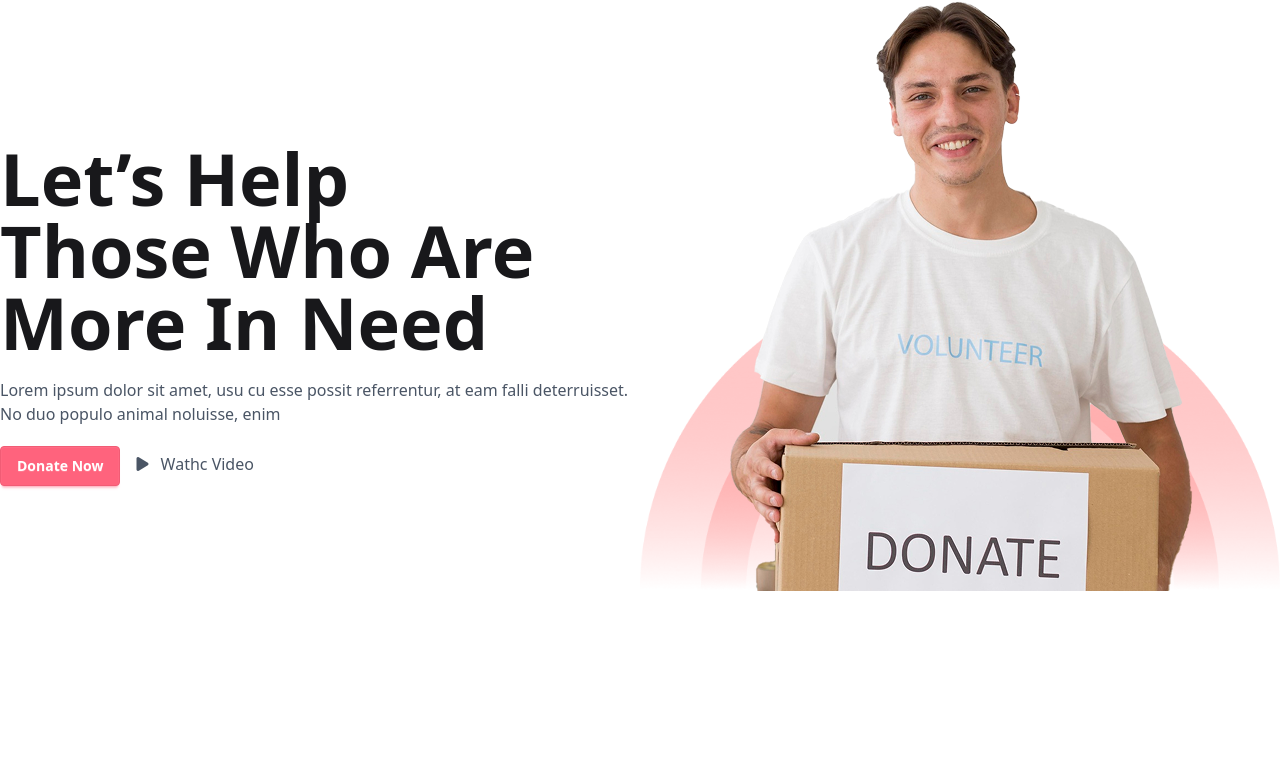
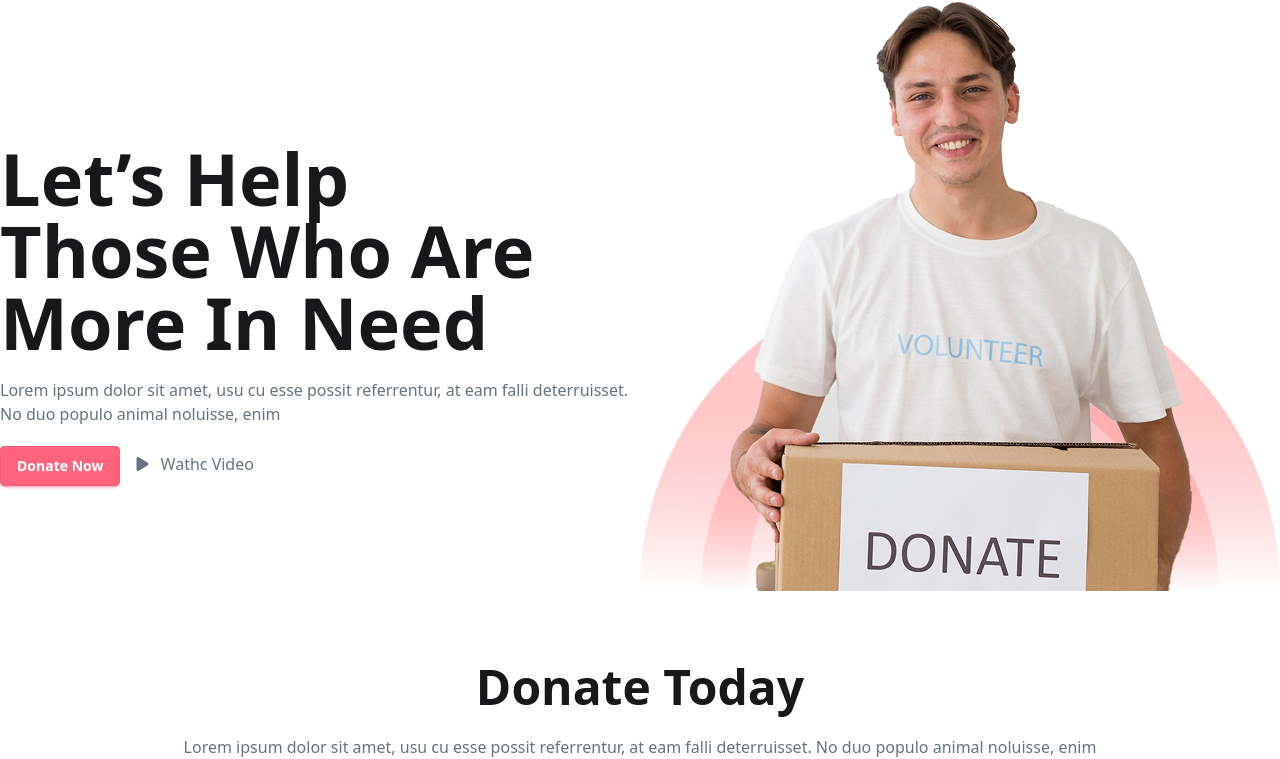
Before and after one commit to mdshahriurahmed/donateToday, a plain HTML site: page index.html in a window 1280 px wide. Shown: the part 77-836 px from the top of the page. Before the commit the page ends 800 px from the top, so only its background shows below. Drawn offline with nearby package versions, Linux system fonts and the light colour scheme.

Commit message:
donate today section initiated

```diff
--- a/index.html
+++ b/index.html
@@ -59,13 +59,23 @@
             <div class="w-full md:w-1/2 text-center md:text-start">
                 <h1 class="text-4xl md:text-5xl xl:text-7xl font-bold  mt-12">Let’s Help <br> Those Who Are <br> More In
                     Need</h1>
-                <p class="my-5 text-gray-600 ">Lorem ipsum dolor sit amet, usu cu esse possit referrentur, at
+                <p class="my-5 text-gray-500 ">Lorem ipsum dolor sit amet, usu cu esse possit referrentur, at
                     eam falli
                     deterruisset. No duo populo
                     animal noluisse, enim</p>
                 <button class="btn btn-error text-white">Donate Now</button>
-                <button class="  text-gray-600 ms-3"><i class="fa-solid fa-play me-3"></i>Wathc Video</button>
+                <button class="  text-gray-500 ms-3"><i class="fa-solid fa-play me-3"></i>Wathc Video</button>
             </div>
+        </section>
+
+
+        <!-- donate today section -->
+        <section class="container mx-auto mt-18">
+            <h1 class="text-5xl font-bold text-center">Donate Today</h1>
+            <p class="text-center text-gray-500 mt-6">Lorem ipsum dolor sit amet, usu cu esse possit referrentur, at
+                eam
+                falli deterruisset. No duo populo
+                animal noluisse, enim</p>
         </section>
     </main>
     <footer></footer>
```
